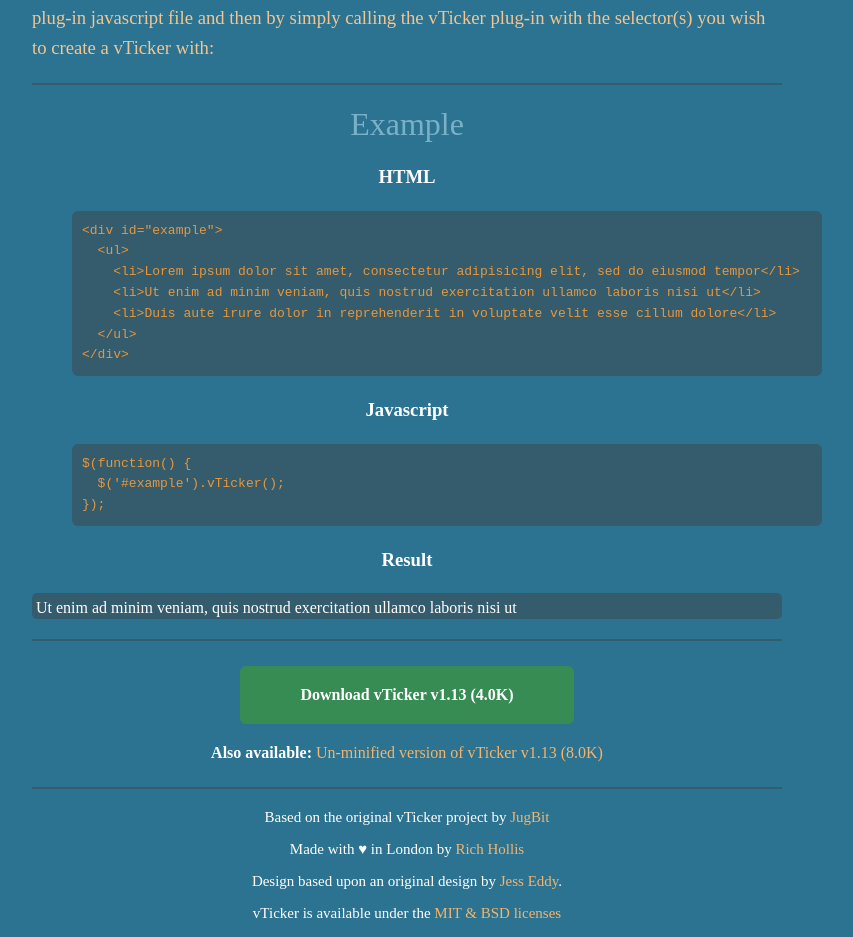
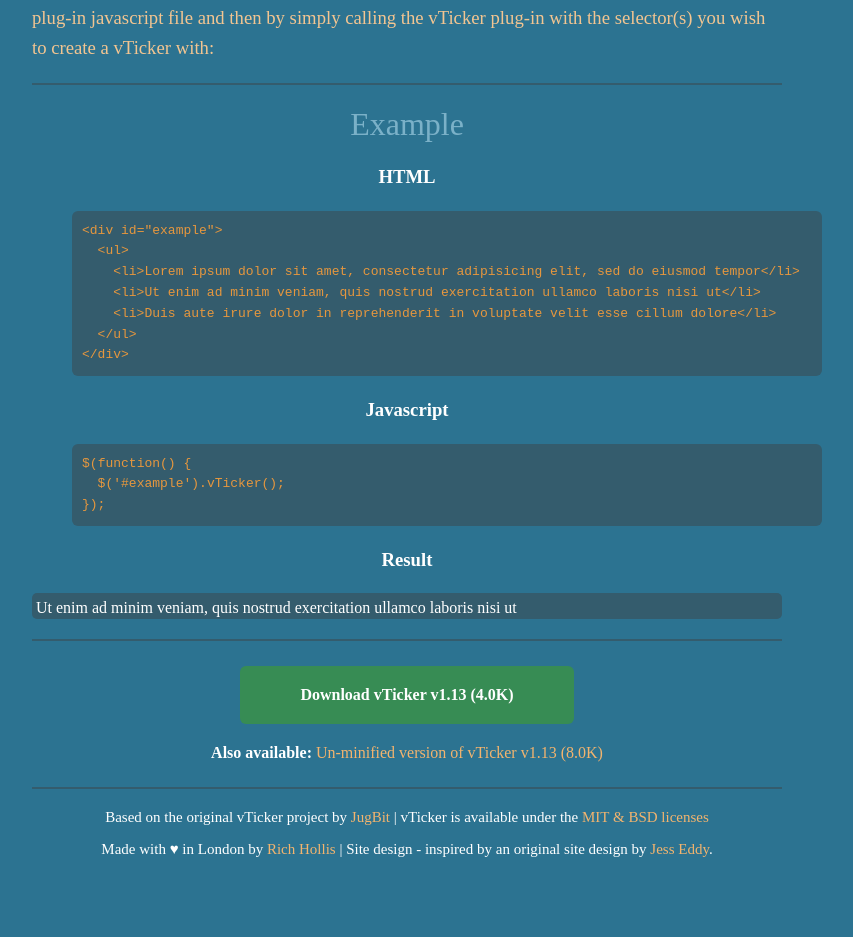
Before and after one commit to richhollis/vticker, a Jekyll site: the page built from index.html, in a window 1280 px wide. Shown: the part 317-1254 px from the top of the page, without its empty margins (233-1086 px from the left). Built offline with Jekyll 4.4.1, drawn with Linux system fonts in a browser that asks for light colours; after the commit the page ends 1190 px from its top, so only the background shows below that; grey boxes are pictures that could not be loaded.

Commit message:
Tidy up footer

```diff
--- a/_layouts/default.html
+++ b/_layouts/default.html
@@ -48,16 +48,10 @@ media="screen">
     <div id="content">{{ content }}</div>
      <!-- #content -->
     <hr />
-       <p class="footer">Based on the original vTicker project by <a href="http://www.jugbit.com/jquery-vticker-vertical-news-ticker/">JugBit</a>
+    <p class="footer">Based on the original vTicker project by <a href="http://www.jugbit.com/jquery-vticker-vertical-news-ticker/">JugBit</a> | vTicker is available under the <a href="{{ site.site_url }}license/">MIT & BSD licenses</a>
     </p>
     <p class="footer">Made with &hearts; in London by
-           <a href="http://twitter.com/richhollis">Rich Hollis</a>
-           </p>
-          <p class="footer">Design based upon an original design by <a href="https://twitter.com/jesseddy">Jess Eddy</a>.
-           </p>
-
-       <p class="footer">vTicker is available under the
-           <a href="{{ site.site_url }}license/">MIT & BSD licenses</a>
+       <a href="http://twitter.com/richhollis">Rich Hollis</a> | Site design - inspired by an original site design by <a href="https://twitter.com/jesseddy">Jess Eddy</a>.
     </p>
    </div>
    <!-- container -->
```
Lines whose indentation alone changed are shown as unchanged.
